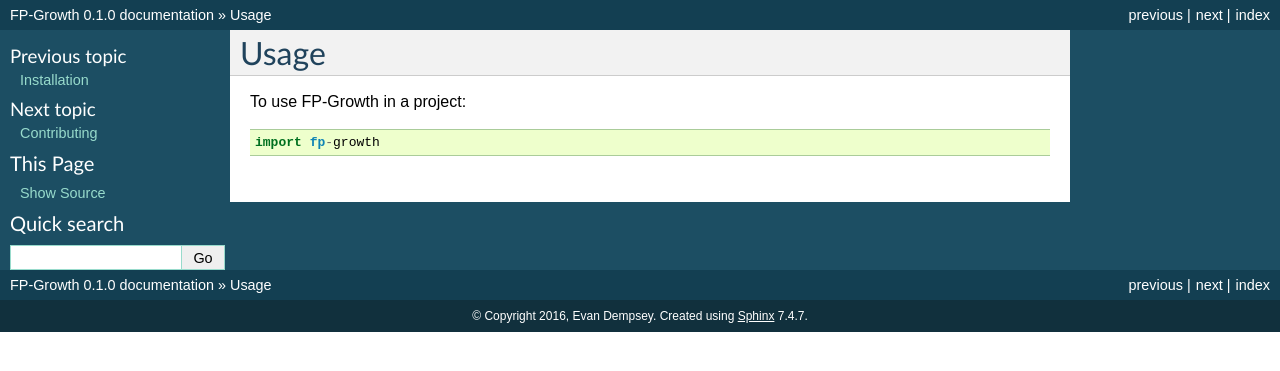
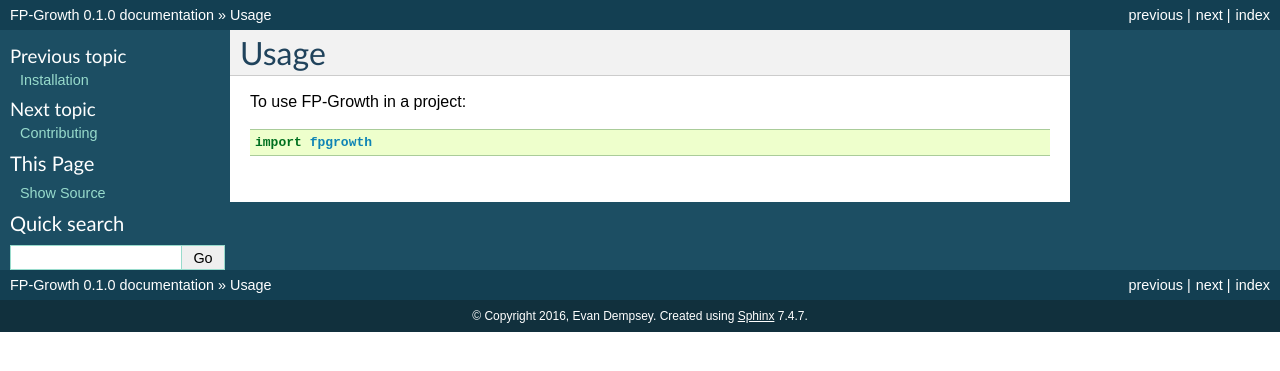
Before and after one commit to evandempsey/fp-growth, a Sphinx documentation site: the page built from docs/usage.rst, in a window 1280 px wide. Shown: the top 371 px of the page. Built offline with Sphinx 7.4.7, drawn with Linux system fonts in a browser that asks for light colours; the version number is read from the project's files by our own code.

Commit message:
Fiddling with package names.

```diff
--- a/README.rst
+++ b/README.rst
@@ -3,7 +3,7 @@
 ===============================
 
 .. image:: https://img.shields.io/pypi/v/fp-growth.svg
-        :target: https://pypi.python.org/pypi/fp-growth
+        :target: https://pypi.python.org/pypi/fpgrowth
 
 .. image:: https://img.shields.io/travis/evandempsey/fp-growth.svg
         :target: https://travis-ci.org/evandempsey/fp-growth
--- a/docs/conf.py
+++ b/docs/conf.py
@@ -1,7 +1,7 @@
 #!/usr/bin/env python
 # -*- coding: utf-8 -*-
 #
-# fp-growth documentation build configuration file, created by
+# fpgrowth documentation build configuration file, created by
 # sphinx-quickstart on Tue Jul  9 22:26:36 2013.
 #
 # This file is execfile()d with the current directory set to its
@@ -31,7 +31,7 @@
 # version is used.
 sys.path.insert(0, project_root)
 
-import fp-growth
+import fpgrowth
 
 # -- General configuration ---------------------------------------------
 
@@ -63,9 +63,9 @@
 # the built documents.
 #
 # The short X.Y version.
-version = fp-growth.__version__
+version = fpgrowth.__version__
 # The full version, including alpha/beta/rc tags.
-release = fp-growth.__version__
+release = fpgrowth.__version__
 
 # The language for content autogenerated by Sphinx. Refer to documentation
 # for a list of supported languages.
@@ -188,7 +188,7 @@
 #html_file_suffix = None
 
 # Output file base name for HTML help builder.
-htmlhelp_basename = 'fp-growthdoc'
+htmlhelp_basename = 'fpgrowthdoc'
 
 
 # -- Options for LaTeX output ------------------------------------------
@@ -208,7 +208,7 @@
 # (source start file, target name, title, author, documentclass
 # [howto/manual]).
 latex_documents = [
-    ('index', 'fp-growth.tex',
+    ('index', 'fpgrowth.tex',
      u'FP-Growth Documentation',
      u'Evan Dempsey', 'manual'),
 ]
@@ -239,7 +239,7 @@
 # One entry per manual page. List of tuples
 # (source start file, name, description, authors, manual section).
 man_pages = [
-    ('index', 'fp-growth',
+    ('index', 'fpgrowth',
      u'FP-Growth Documentation',
      [u'Evan Dempsey'], 1)
 ]
@@ -254,10 +254,10 @@
 # (source start file, target name, title, author,
 #  dir menu entry, description, category)
 texinfo_documents = [
-    ('index', 'fp-growth',
+    ('index', 'fpgrowth',
      u'FP-Growth Documentation',
      u'Evan Dempsey',
-     'fp-growth',
+     'fpgrowth',
      'One line description of project.',
      'Miscellaneous'),
 ]
--- a/docs/index.rst
+++ b/docs/index.rst
@@ -1,4 +1,4 @@
-.. fp-growth documentation master file, created by
+.. fpgrowth documentation master file, created by
    sphinx-quickstart on Tue Jul  9 22:26:36 2013.
    You can adapt this file completely to your liking, but it should at least
    contain the root `toctree` directive.
--- a/docs/installation.rst
+++ b/docs/installation.rst
@@ -6,9 +6,9 @@
 
 At the command line::
 
-    $ easy_install fp-growth
+    $ easy_install fpgrowth
 
 Or, if you have virtualenvwrapper installed::
 
-    $ mkvirtualenv fp-growth
-    $ pip install fp-growth
+    $ mkvirtualenv fpgrowth
+    $ pip install fpgrowth
--- a/docs/usage.rst
+++ b/docs/usage.rst
@@ -4,4 +4,4 @@
 
 To use FP-Growth in a project::
 
-    import fp-growth
+    import fpgrowth
--- a/setup.py
+++ b/setup.py
@@ -23,7 +23,7 @@
 ]
 
 setup(
-    name='fp-growth',
+    name='fpgrowth',
     version='0.1.0',
     description="A Python implementation of the Frequent Pattern Growth algorithm.",
     long_description=readme + '\n\n' + history,
@@ -31,7 +31,7 @@
     author_email='me@evandempsey.io',
     url='https://github.com/evandempsey/fp-growth',
     packages=[
-        'fp-growth',
+        'fpgrowth',
     ],
     package_dir={'fpgrowth':
                  'fpgrowth'},
@@ -39,7 +39,7 @@
     install_requires=requirements,
     license="ISCL",
     zip_safe=False,
-    keywords='fp-growth',
+    keywords='fpgrowth',
     classifiers=[
         'Development Status :: 2 - Pre-Alpha',
         'Intended Audience :: Developers',
```
Also changed, not shown: 5 other files.
